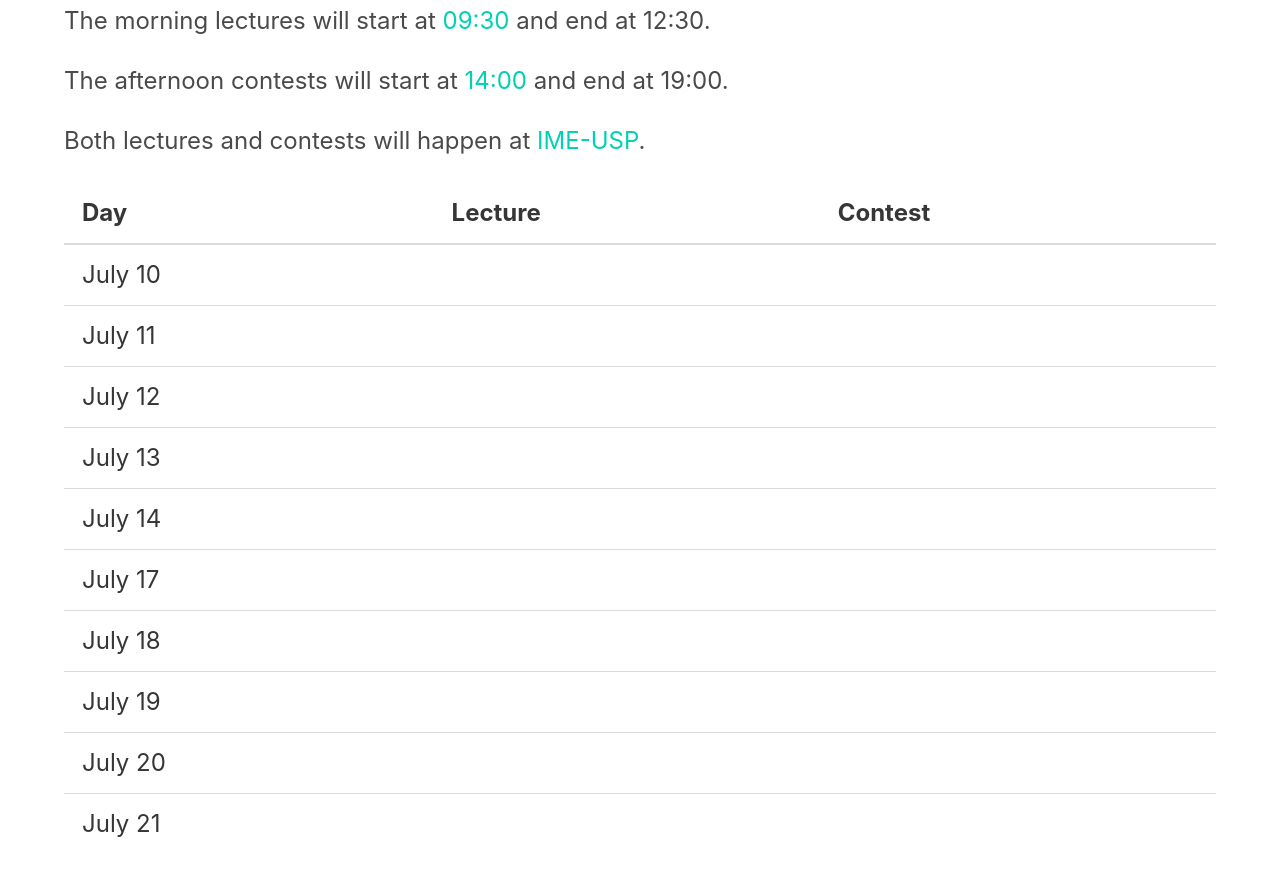
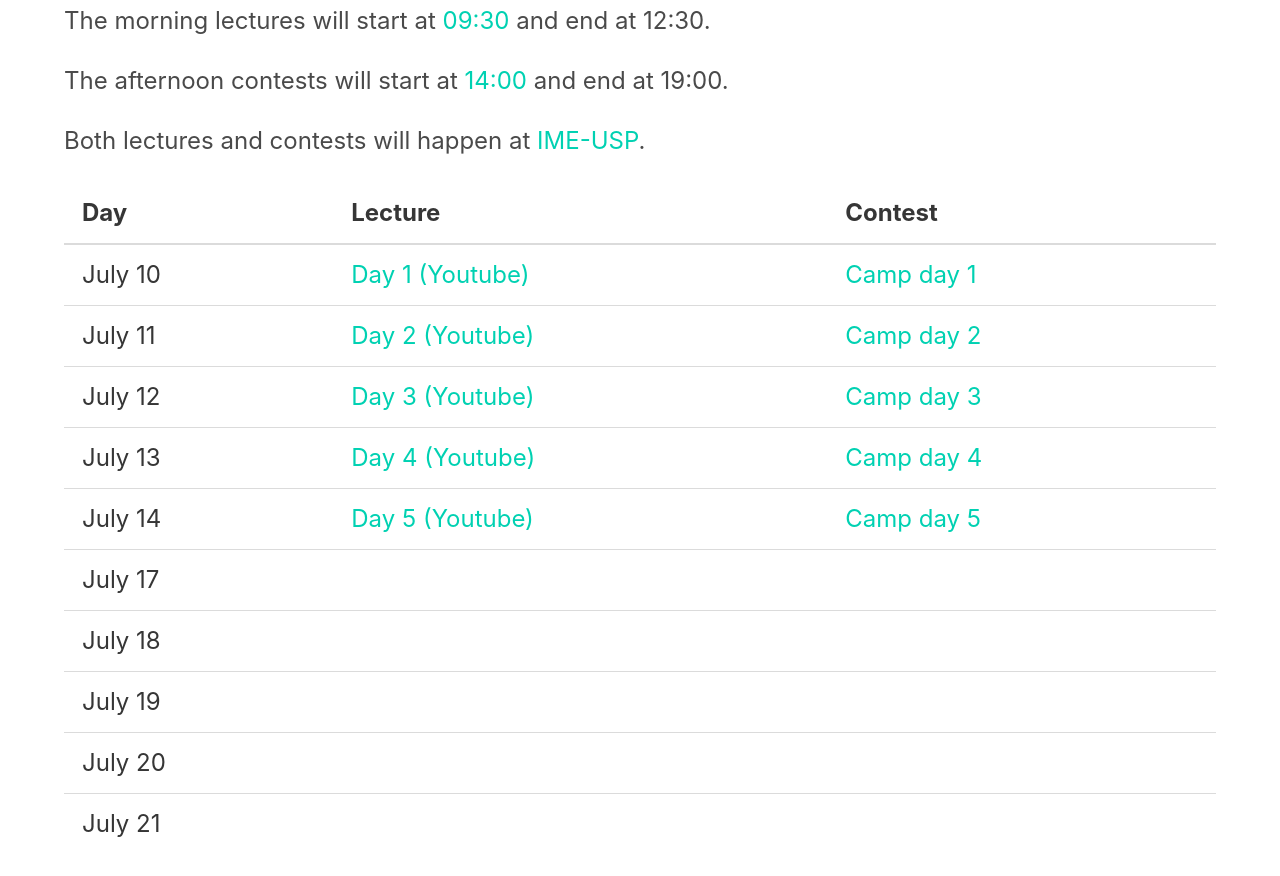
Before and after one commit to gabrielrussoc/house-of-carlos, a Jekyll site: the page built from day-by-day/index.html, in a window 1280 px wide and 900 px high, scrolled down 565 px. Shown: the top 876 px of the window. Built offline with Jekyll 4.4.1, drawn with Linux system fonts in a browser that asks for light colours.

Commit message:
day by day first week

```diff
--- a/day-by-day/index.html
+++ b/day-by-day/index.html
@@ -42,28 +42,68 @@ Both lectures and contests will happen at
     <tbody>
         <tr>
             <td>July 10</td>
-            <td></td>
-            <td></td>
+            <td>
+                <a target="_blank" href="https://www.youtube.com/watch?v=IFmR3hloihE">
+                    Day 1 (Youtube)
+                </a>
+            </td>
+            <td>
+                <a target="_blank" href="https://people.ksp.sk/~acm/brazil17/results.php?contest=Camp%20day%201">
+                    Camp day 1
+                </a>
+            </td>
         </tr>
         <tr>
             <td>July 11</td>
-            <td></td>
-            <td></td>
+            <td>
+                <a target="_blank" href="https://www.youtube.com/watch?v=OyuD7sms67E">
+                    Day 2 (Youtube)
+                </a>
+            </td>
+            <td>
+                <a target="_blank" href="https://people.ksp.sk/~acm/brazil17/results.php?contest=Camp%20day%202">
+                    Camp day 2
+                </a>
+            </td>
         </tr>
         <tr>
             <td>July 12</td>
-            <td></td>
-            <td></td>
+            <td>
+                <a target="_blank" href="https://www.youtube.com/watch?v=VP06rut3dMI">
+                    Day 3 (Youtube)
+                </a>
+            </td>
+            <td>
+                <a target="_blank" href="https://people.ksp.sk/~acm/brazil17/results.php?contest=Camp%20day%203">
+                    Camp day 3
+                </a>
+            </td>
         </tr>
         <tr>
             <td>July 13</td>
-            <td></td>
-            <td></td>
+            <td>
+                <a target="_blank" href="https://www.youtube.com/watch?v=kpF4TgFmRQ4">
+                    Day 4 (Youtube)
+                </a>
+            </td>
+            <td>
+                <a target="_blank" href="https://people.ksp.sk/~acm/brazil17/results.php?contest=Camp%20day%204">
+                    Camp day 4
+                </a>
+            </td>
         </tr>
         <tr>
             <td>July 14</td>
-            <td></td>
-            <td></td>
+            <td>
+                <a target="_blank" href="https://www.youtube.com/watch?v=x5guWRjTFgM">
+                    Day 5 (Youtube)
+                </a>
+            </td>
+            <td>
+                <a target="_blank" href="https://people.ksp.sk/~acm/brazil17/results.php?contest=Camp%20day%205">
+                    Camp day 5
+                </a>
+            </td>
         </tr>
         <tr>
             <td>July 17</td>
```
